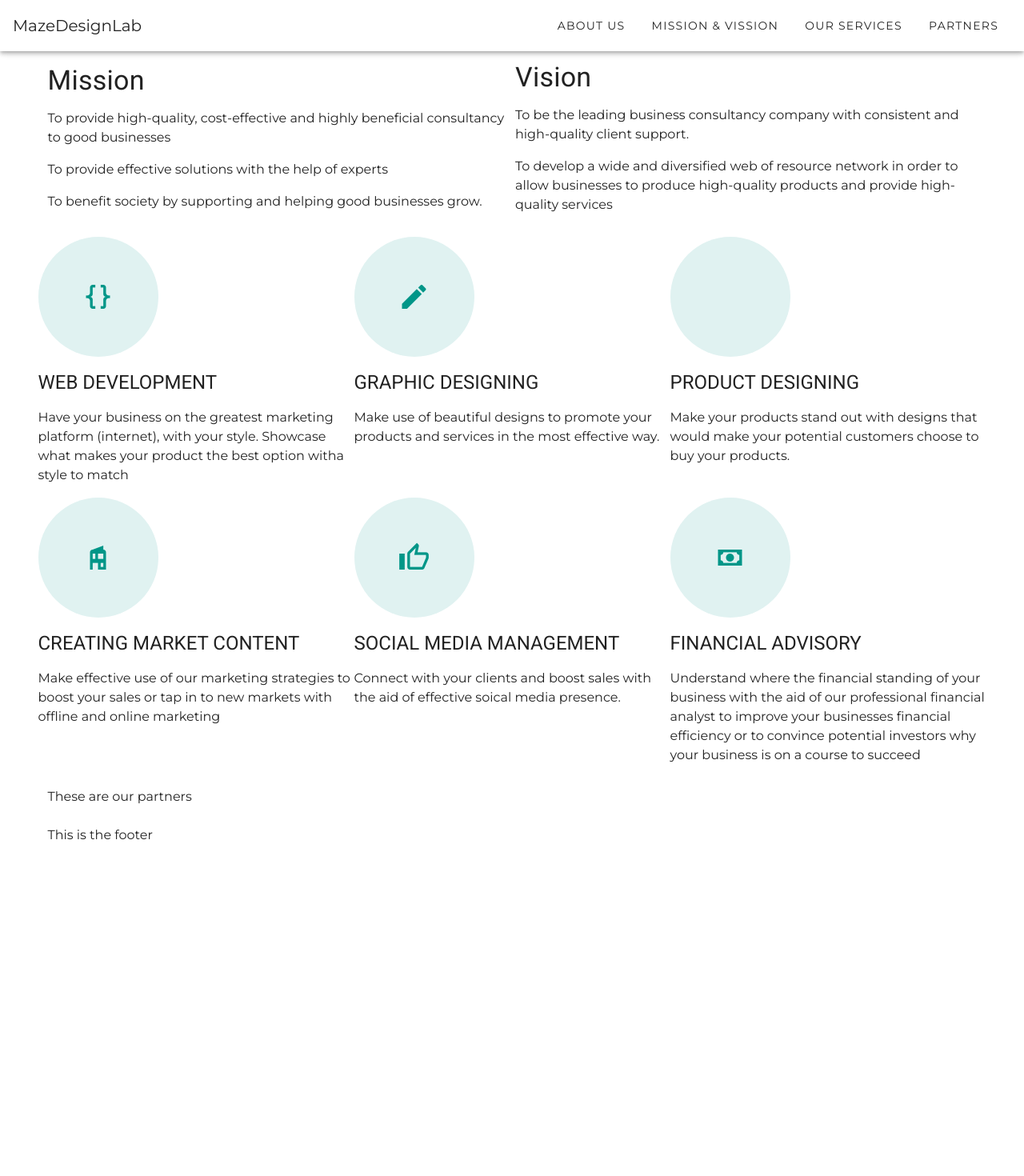
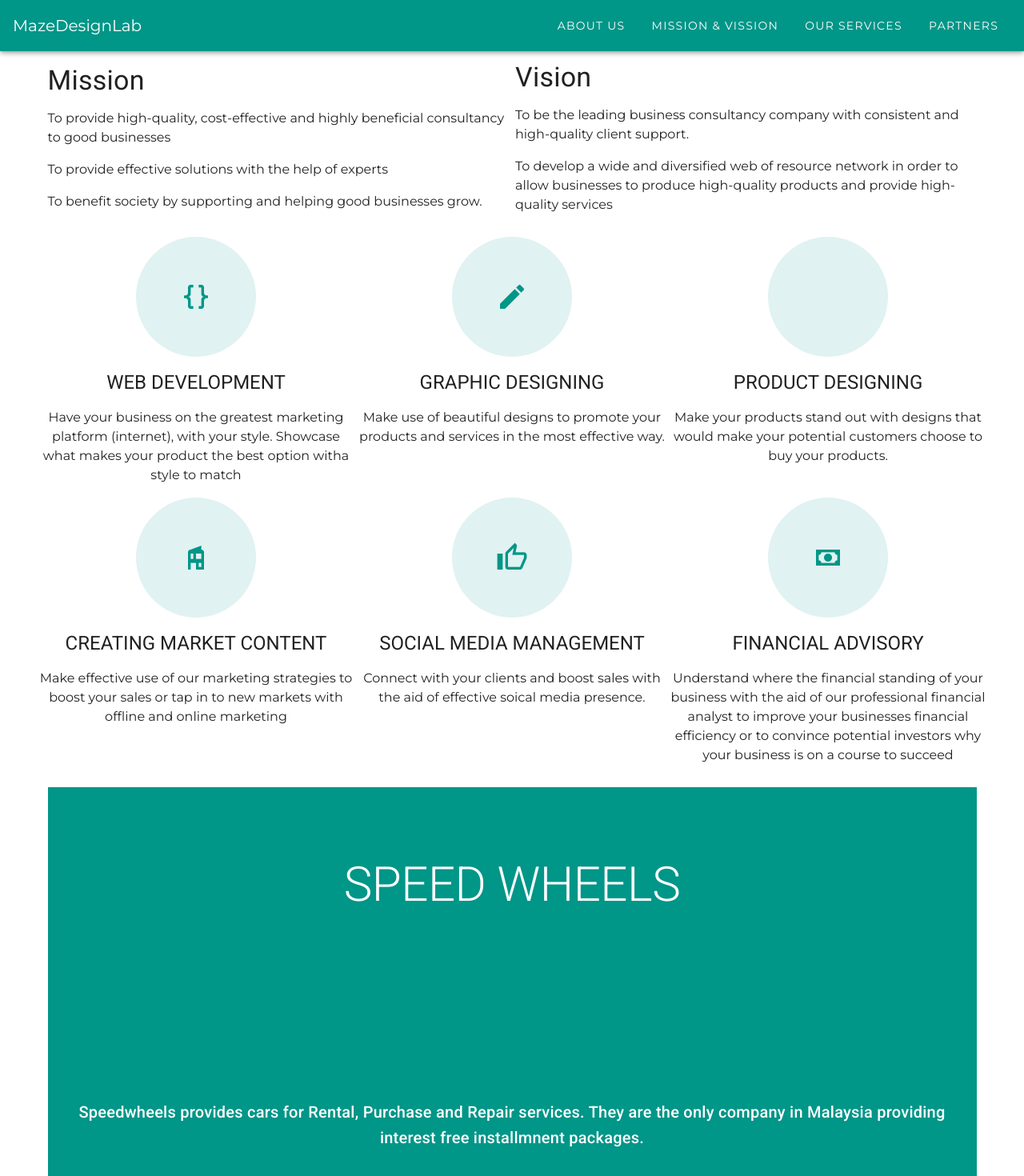
Before and after one commit to hbbolaji/mazedesignlabs, a Vue app: page / in a window 1280 px wide. Shown: the top 1470 px of the page at 80% size. Before the commit the page ends 1068 px from the top, so only its background shows below. Built offline with nearby package versions, Linux system fonts and the light colour scheme.

Commit message:
feat(home): partners added

```diff
--- a/src/components/Navigation.vue
+++ b/src/components/Navigation.vue
@@ -1,6 +1,6 @@
 <template>
   <div>
-    <v-toolbar app fixed>
+    <v-toolbar app fixed color="teal" dark>
       <v-app-bar-nav-icon class="hidden-md-and-up" @click="showNav = !showNav"></v-app-bar-nav-icon>
       <v-spacer class="hidden-md-and-up"></v-spacer>
       <v-toolbar-title>MazeDesignLab</v-toolbar-title>
@@ -8,8 +8,7 @@
       <v-toolbar-items class="hidden-sm-and-down">
         <v-btn v-for="(nav, index) in navigation" :key="index" text>{{nav.title}}</v-btn>
       </v-toolbar-items>
-    </v-toolbar>
-    <v-navigation-drawer fixed temporary app v-model="showNav">
+      <v-navigation-drawer color="teal" fixed temporary app v-model="showNav">
         <v-list dense>
           <v-list-title class="title text-center">
             <h4 class="my-4">MazedesignLabs</h4>
@@ -25,6 +24,7 @@
           </v-list-item>
         </v-list>
       </v-navigation-drawer>
+    </v-toolbar>
   </div>
 </template>
 
--- a/src/components/Partners.vue
+++ b/src/components/Partners.vue
@@ -1,6 +1,15 @@
 <template>
   <v-container>
-    These are our partners
+    <v-carousel cycle height="600" hide-delimiter-background show-arrows-on-hover delimiter-icon="mdi-checkbox-blank-outline">
+    <v-carousel-item v-for="(partner, i) in partners" :key="i">
+      <v-sheet color="teal" height="100%">
+        <v-row class="fill-height" align="center" justify="center" >
+          <div class="display-3 white--text mx-8 my-n8">{{ partner.title }}</div>
+          <div class="title white--text text-center mx-4">{{partner.content}}</div>
+        </v-row>
+      </v-sheet>
+    </v-carousel-item>
+  </v-carousel>
   </v-container>
 </template>
 
@@ -9,7 +18,12 @@ export default {
   name: 'partner',
   data() {
     return {
-
+      partners: [
+        { img:'', title: 'SPEED WHEELS', content: 'Speedwheels provides cars for Rental, Purchase and Repair services. They are the only company in Malaysia providing interest free installmnent packages. ', },
+        { img:'', title: 'OHJUICE MALAYSIA', content: 'Ohjuice sells premium quality, fresh fruit smoothies that are delicious and healthy.', },
+        { img:'', title: 'ROYAL THAI', content: 'Royal Thai Travel and Trading provide memorable tours of Thailand, catering particularly to Muslim tourists. If you are a muslim looking to explore thailand, go with Royal Thai and you won\'t have to worry about looking halal food and family friendly tour spots. ', },
+        { img:'', title: 'EDUCAID', content: 'Educaid serves to privde aid in acedamic tasks, particularly with things that might not be in your skillset. They help design diagrams, produce 3D models, and correct language on research papers.', },
+      ],
     }
   }
 }
--- a/src/components/Services.vue
+++ b/src/components/Services.vue
@@ -1,7 +1,7 @@
 <template>
   <v-container>
     <v-layout row wrap justify-center>
-      <v-flex justify-center xs12 md4 v-for="(service, index) in services" :key="index">
+      <v-flex justify-center xs12 md4 v-for="(service, index) in services" :key="index" class="text-center">
         <div>
           <v-avatar color="teal lighten-5" size="150" class="text-center mb-4">
             <v-icon x-large color="teal">{{service.icon}}</v-icon>
```
Lines whose indentation alone changed are shown as unchanged.
